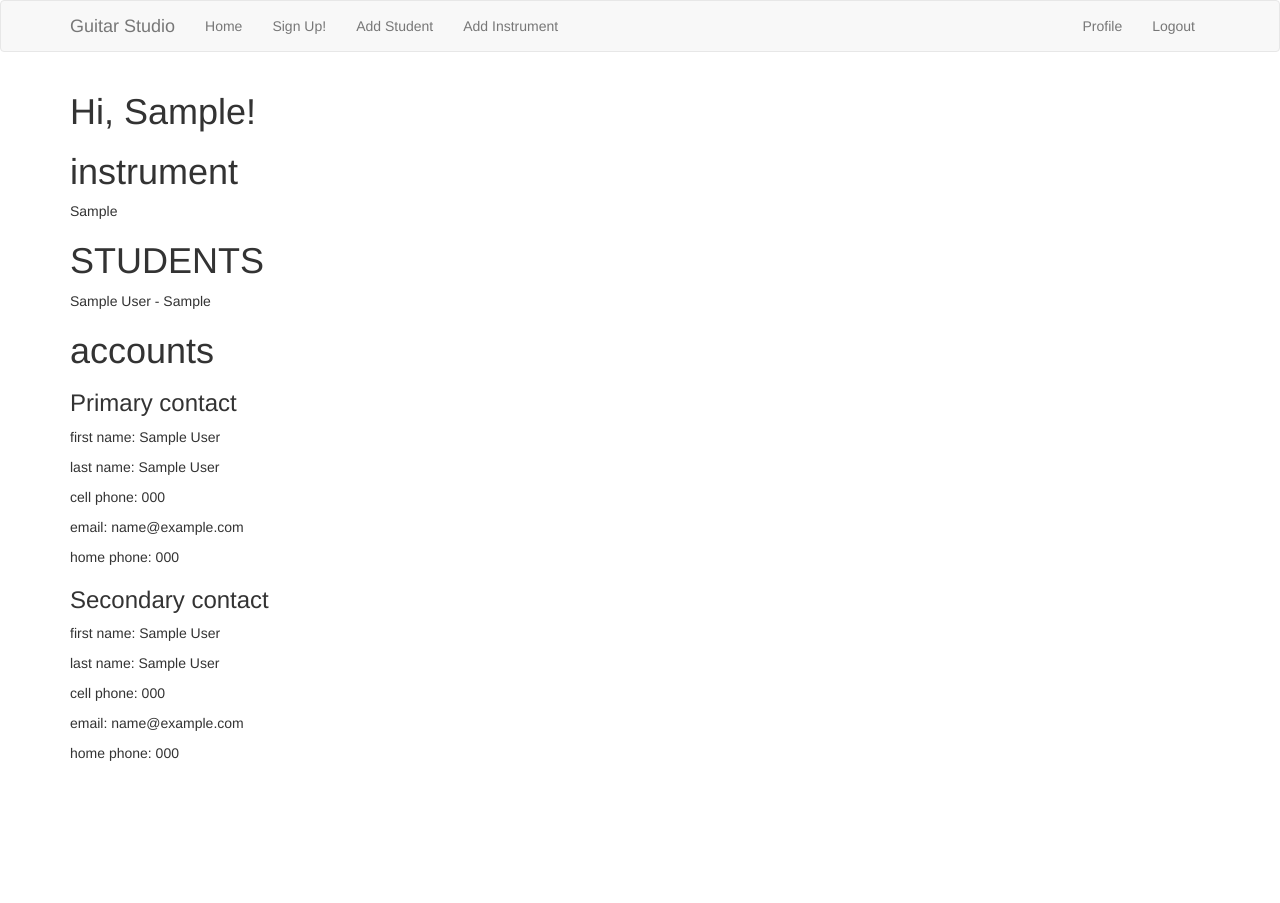
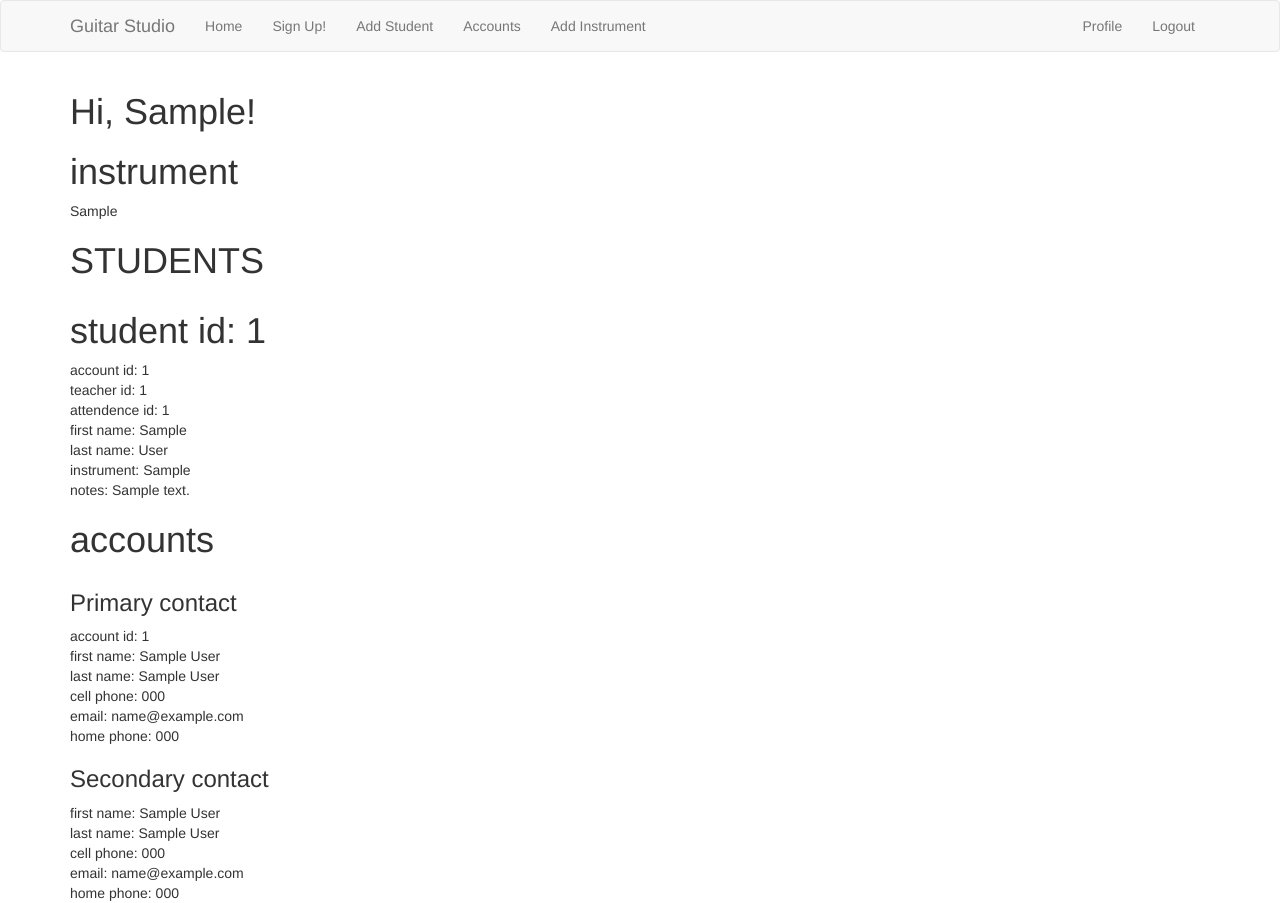
Before and after one commit to iotenti/scheduling-app, a Flask app: page / in a window 1280 px wide. Before the commit the page ends 761 px from the top, so only its background shows below. Run offline with Flask 2, Linux system fonts and the light colour scheme; a user stored in the database is signed in; tables that the repository leaves empty hold one stand-in row (values such as "Sample post"); some libraries are stand-ins or nearby versions.

Commit message:
update working for accounts

```diff
--- a/app/main/routes.py
+++ b/app/main/routes.py
@@ -17,7 +17,13 @@ def index():
     accounts = Accounts.query.all()
     user = current_user
 
-    return render_template('index.html', title='Home', user=user, students=students, accounts=accounts, instruments=instruments)
+    return render_template(
+                            'index.html',
+                            title='Home',
+                            user=user,
+                            students=students,
+                            accounts=accounts,
+                            instruments=instruments)
 
 
 @bp.route('/sign_up', methods=['GET', 'POST'])
@@ -28,6 +34,7 @@ def sign_up():
     if form.validate_on_submit():
         # provide logic as to not duplicate account
         # provide logid to hide half of form unless second contact needed
+        # add formatting so names are capitolized
         account = Accounts(
             f_name1=form.f_name1.data,
             l_name1=form.l_name1.data,
@@ -42,18 +49,15 @@ def sign_up():
         )
         db.session.add(account)
         db.session.commit()
-        flash('Account added!')
-        # return student sign up form LATER #
+        # session['id'] = account.id
+        # flash('Account added!')
+        # account_ID = account.id
 
-        # next_page = request.args.get('next')
-        # if not next_page or url_parse(next_page).netloc != '':
-        #     next_page = url_for('main.index')
-        # return redirect(next_page)
-
-        return redirect(url_for('main.index'))
+        return redirect(url_for('main.add_student'))
         # else:
         #     flash('This account already exists')
-        #     return redirect(url_for('main.index')) # or somewhere more relevent
+        #     return redirect(url_for('main.index')) # or somewhere
+        #     more relevent
     else:
         print("not valid")
     return render_template('add_account.html', title='Sign Up', form=form)
@@ -65,9 +69,14 @@ def add_student():
     form = AddStudentForm()
     # if for validates
     if form.validate_on_submit():
+
         teacher = form.teacher_ID.data
         instrument = form.instrument.data
+        account = form.account_ID.data
+        # add formatting so names are capitolized
         student = Students(
+
+            account_ID=account.id,
             teacher_ID=teacher.id,
             first_name=form.first_name.data,
             last_name=form.last_name.data,
@@ -95,4 +104,83 @@ def add_instrument():
         db.session.commit()
         flash('Instrument added!')
         return redirect(url_for('main.add_instrument'))
-    return render_template('add_instrument.html', title='Add An Instrument', form=form)
+    return render_template(
+                            'add_instrument.html',
+                            title='Add An Instrument',
+                            form=form)
+
+
+@bp.route('/view_all_accounts')
+@login_required
+def view_all_accounts():
+    accounts = Accounts.query.order_by(Accounts.l_name1).all()
+    abc = [
+        "A", "B", "C", "D", "E",
+        "F", "G", "H", "I", "J",
+        "K", "L", "M"
+    ]
+    xyz = [
+        "N", "O", "P", "Q", "R",
+        "S", "T", "U", "V", "W",
+        "X", "Y", "Z"
+    ]
+    return render_template(
+                            'view_all_accounts.html',
+                            title='Accounts',
+                            abc=abc,
+                            xyz=xyz,
+                            accounts=accounts)
+
+
+@bp.route('/view_account/<id>', methods=['GET', 'POST'])
+@login_required
+def view_account(id):
+    account = Accounts.query.get(id)
+    students = Students.query.filter_by(account_ID=id).all()
+
+    return render_template(
+                            'view_account.html',
+                            title='Account',
+                            students=students,
+                            account=account)
+
+
+@bp.route('/edit_account/<id>', methods=['GET', 'POST'])
+@login_required
+def edit_account(id):
+    account_in_db = Accounts.query.get(id)
+    form = AddAccountForm()
+    if form.validate_on_submit():
+
+        account_in_db.f_name1 = form.f_name1.data
+        account_in_db.l_name1 = form.l_name1.data
+        account_in_db.cell_phone1 = form.cell_phone1.data
+        account_in_db.email1 = form.email1.data
+        account_in_db.home_phone1 = form.home_phone1.data
+        account_in_db.f_name2 = form.f_name2.data
+        account_in_db.l_name2 = form.l_name2.data
+        account_in_db.cell_phone2 = form.cell_phone2.data
+        account_in_db.email2 = form.email2.data
+        account_in_db.home_phone2 = form.home_phone2.data
+        db.session.commit()
+
+        flash('Your changes have been saved.')
+        return redirect(url_for('main.view_account', id=id))
+
+    elif request.method == 'GET':
+
+        form.f_name1.data = account_in_db.f_name1
+        form.l_name1.data = account_in_db.l_name1
+        form.cell_phone1.data = account_in_db.cell_phone1
+        form.email1.data = account_in_db.email1
+        form.home_phone1.data = account_in_db.home_phone1
+        form.f_name2.data = account_in_db.f_name2
+        form.l_name2.data = account_in_db.l_name2
+        form.cell_phone2.data = account_in_db.cell_phone2
+        form.email2.data = account_in_db.email2
+        form.home_phone2.data = account_in_db.home_phone2
+    return render_template(
+                            'edit_account.html',
+                            title='Edit Account',
+                            form=form,
+                            account_in_db=account_in_db)
--- a/app/models.py
+++ b/app/models.py
@@ -80,7 +80,10 @@ class Students(db.Model):  # needs key constraints, I think
     # add bool archive col
 
     def __repr__(self):
-        return '{} {} - {}'.format(self.first_name, self.last_name, self.instrument)
+        return '{} {} - {}'.format(
+                                    self.first_name,
+                                    self.last_name,
+                                    self.instrument)
 
 
 class Accounts(db.Model):  # needs key constrains
@@ -100,11 +103,10 @@ class Accounts(db.Model):  # needs key constrains
     # add bool archive col
 
     def __repr__(self):
-        str = '{} {} - {}'.format(
+        str = '{}, {} - {}'.format(
+            self.l_name1,
             self.f_name1,
-            self.l_name1,
-            self.cell_phone1,
-            )
+            self.cell_phone1)
 
         return str
 
--- a/app/static/style.css
+++ b/app/static/style.css
@@ -11,6 +11,9 @@
     margin-top: 25px;
     float: right;
 }
+.add-student-icon{
+    padding-right:10px;
+}
 .hide{
     visibility: hidden;
 }
--- a/app/templates/base.html
+++ b/app/templates/base.html
@@ -27,6 +27,7 @@
                     <li><a href="{{ url_for('main.index') }}">Home</a></li>
                     <li><a href="{{ url_for('main.sign_up') }}">Sign Up!</a></li>
                     <li><a href="{{ url_for('main.add_student') }}">Add Student</a></li>
+                    <li><a href="{{ url_for('main.view_all_accounts') }}">Accounts</a></li>
                     <!-- make admin only link -->
                     <li><a href="{{ url_for('main.add_instrument') }}">Add Instrument</a></li>
                 </ul>
--- a/app/templates/index.html
+++ b/app/templates/index.html
@@ -9,25 +9,64 @@
             {% endfor %}
         </div>
         <div><h1>STUDENTS</h1>
+        <table>
             {% for student in students %}
-                <p>{{ student }}</p>
+                <tr><td><h1>student id: {{ student.id }}</h1></td></tr>
+                <tr><td>account id: {{ student.account_ID }}</td></tr>
+                <tr><td>teacher id: {{ student.teacher_ID }}</td></tr>
+                <tr><td>attendence id: {{ student.attendence_ID }}</td></tr>
+                <tr><td>first name: {{ student.first_name }}</td></tr>
+                <tr><td>last name: {{ student.last_name }}</td></tr>
+                <tr><td>instrument: {{ student.instrument }}</td></tr>
+                <tr><td>notes: {{ student.notes }}</td></tr>
             {% endfor %}
+        </table>
         </div>
-        <div><h1>accounts</h1>
+        <div>
+            <h1>accounts</h1>
+            <table>
             {% for account in accounts %}
-                <h3>Primary contact</h3>
-                <p>first name: {{ account.f_name1 }}</p>
-                <p>last name: {{ account.l_name1 }}</p>
-                <p>cell phone: {{ account.cell_phone1 }}</p>
-                <p>email: {{ account.email1 }}</p>
-                <p>home phone: {{ account.home_phone1 }}</p>
-                <h3>Secondary contact</h3>
-                <p>first name: {{ account.f_name2 }}</p>
-                <p>last name: {{ account.l_name2 }}</p>
-                <p>cell phone: {{ account.cell_phone2 }}</p>
-                <p>email: {{ account.email2 }}</p>
-                <p>home phone: {{ account.home_phone2 }}</p>
+                <tr>
+                    <td><h3>Primary contact</h3></td>
+                </tr>
+                <tr>
+                    <td>account id: {{ account.id }}</td>
+                </tr>
+                <tr>
+                    <td>first name: {{ account.f_name1 }}</td>
+                </tr>
+                <tr>
+                    <td>last name: {{ account.l_name1 }}</td>
+                </tr>
+                <tr>
+                    <td>cell phone: {{ account.cell_phone1 }}</td>
+                </tr>
+                <tr>
+                    <td>email: {{ account.email1 }}</td>
+                </tr>
+                <tr>
+                    <td>home phone: {{ account.home_phone1 }}</td>
+                </tr>
+                <tr>
+                    <td><h3>Secondary contact</h3></td>
+                </tr>
+                <tr>
+                    <td>first name: {{ account.f_name2 }}</td>
+                </tr>
+                <tr>
+                    <td>last name: {{ account.l_name2 }}</td>
+                </tr>
+                <tr>
+                    <td>cell phone: {{ account.cell_phone2 }}</td>
+                </tr>
+                <tr>
+                    <td>email: {{ account.email2 }}</td>
+                </tr>
+                <tr>
+                    <td>home phone: {{ account.home_phone2 }}</td></tr>
+                </tr>
             {% endfor %}
+            </table>
         </div>
     </div>
 {% endblock %}
```
Also changed, not shown: app/main/forms.py (+6 -2 lines), app/templates/edit_account.html (added, +122 -0 lines), app/templates/view_account.html (added, +64 -0 lines), app/templates/view_all_accounts.html (added, +39 -0 lines), app/templates/edit_profile.html (deleted).
